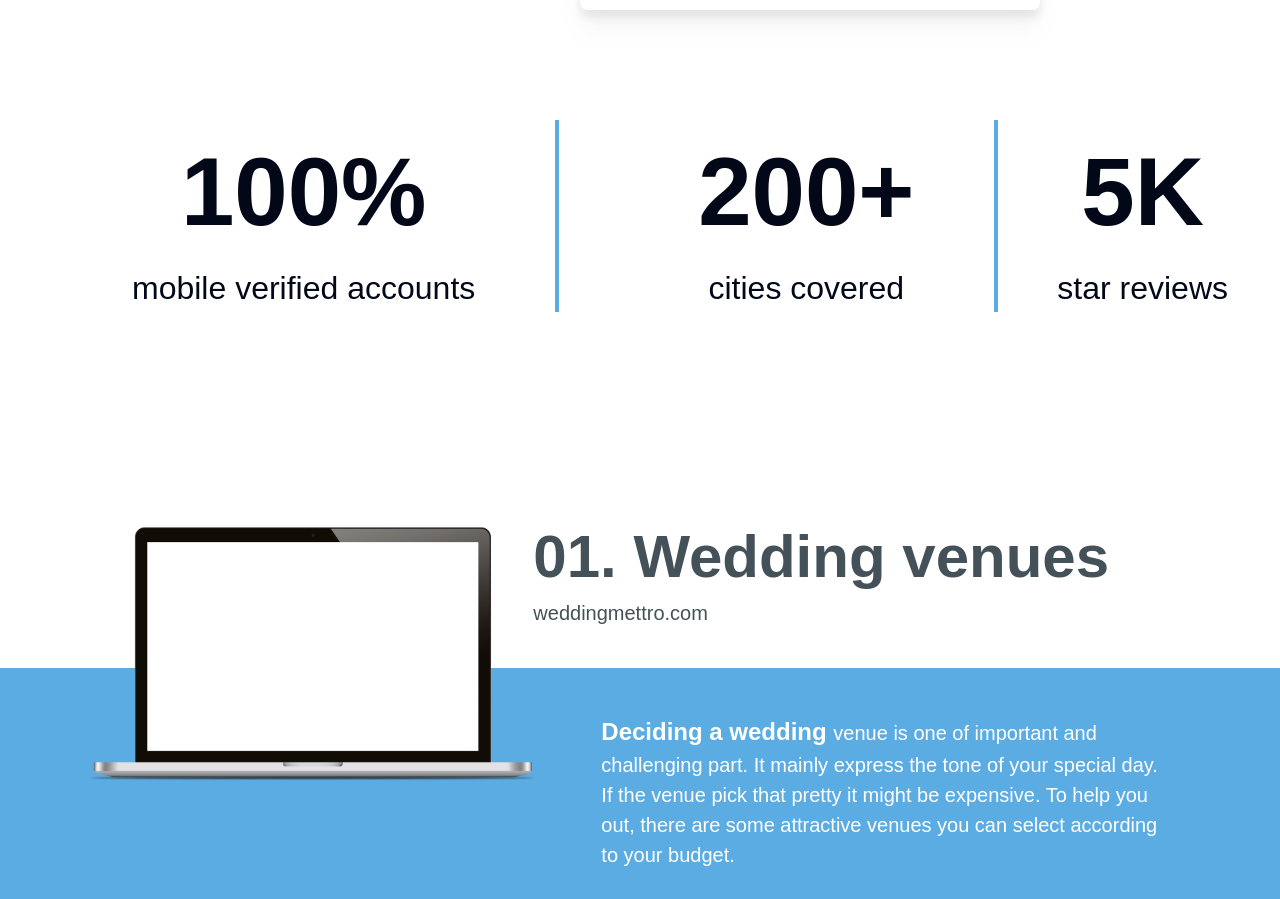
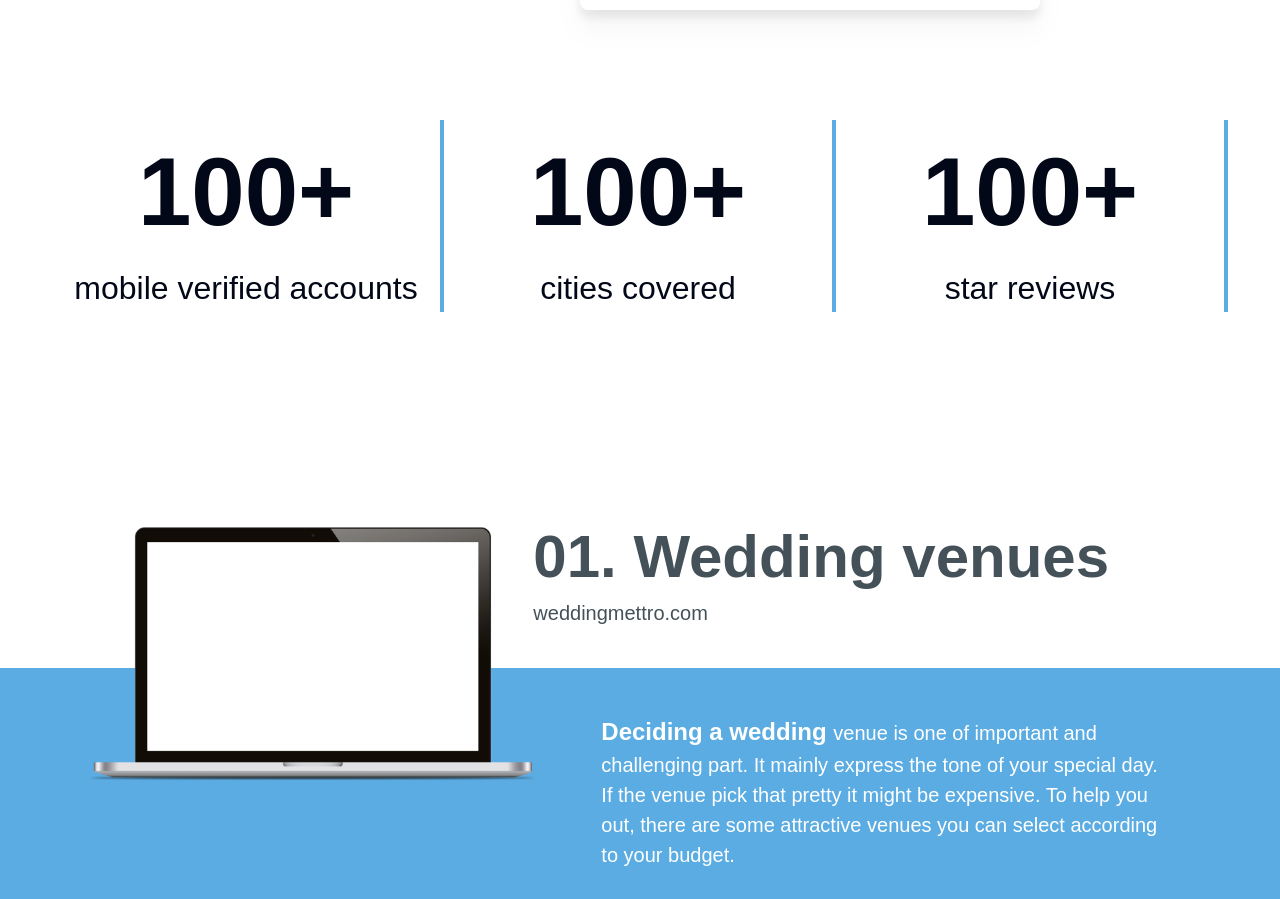
Before and after one commit to SphiriaDigital666/Wedding-Application, a Next.js app: page / in a window 1280 px wide. Shown: the part 800-1699 px from the top of the page. Built offline with nearby package versions, Linux system fonts and the light colour scheme; no server answers; a web font is replaced by a local one.

Commit message:
Adding animations and counting functionality to the counter

```diff
--- a/app/page.tsx
+++ b/app/page.tsx
@@ -1,3 +1,4 @@
+'use client';
 import LoginButton from '@/components/auth/login-button';
 import { Button } from '@/components/ui/button';
 import Carousel from './_landingPage/carousel';
@@ -7,7 +8,52 @@ import Image from 'next/image';
 
 import { Input } from '@/components/ui/input';
 import FeedbackComponent from './_landingPage/FeedbackComponent';
+import { useEffect, useState } from 'react';
+import { motion } from 'framer-motion';
 // import ProfileGallery from "./_landingPage/ProfileGallery";
+
+interface CounterProps {
+  value: number;
+  label: string;
+}
+
+const Counter: React.FC<CounterProps> = ({ value, label }) => {
+  const [count, setCount] = useState(0);
+
+  useEffect(() => {
+    const interval = setInterval(() => {
+      if (count < value) {
+        setCount((prevCount) => prevCount + 1);
+      }
+    }, 10);
+
+    return () => clearInterval(interval);
+  }, [count, value]);
+
+  return (
+    <motion.div
+      className="border-[#5BACE3] border-r-4 overflow-hidden"
+      style={{ width: '400px' }}
+    >
+      <motion.p
+        className="font-bold text-[96px] text-center"
+        initial={{ opacity: 0 }}
+        animate={{ opacity: 1 }}
+        transition={{ delay: 0.5 }}
+      >
+        {count}+
+      </motion.p>
+      <motion.p
+        className="font-medium text-[32px] text-center"
+        initial={{ opacity: 0 }}
+        animate={{ opacity: 1 }}
+        transition={{ delay: 0.7 }}
+      >
+        {label}
+      </motion.p>
+    </motion.div>
+  );
+};
 
 export default function Home() {
   return (
@@ -73,22 +119,9 @@ export default function Home() {
 
       <div className="hidden md:block container mx-auto mt-[200px] mb-[200px]">
         <div className="flex items-center justify-between mx-[20px] ">
-          <div className="border-r-4 border-[#5BACE3] px-[80px]">
-            <p className="font-bold text-[96px] text-center">100%</p>
-            <p className="font-medium text-[32px]">mobile verified accounts</p>
-          </div>
-
-          <div className="border-r-4 border-[#5BACE3]  px-[80px]">
-            <p className="font-bold text-[96px] text-center">200+</p>
-            <p className="font-medium text-[32px] text-center">
-              cities covered
-            </p>
-          </div>
-
-          <div className="">
-            <p className="font-bold text-[96px] text-center">5K</p>
-            <p className="font-medium text-[32px] text-center">star reviews</p>
-          </div>
+          <Counter value={100} label="mobile verified accounts" />
+          <Counter value={100} label="cities covered" />
+          <Counter value={100} label="star reviews" />
         </div>
       </div>
 
--- a/package.json
+++ b/package.json
@@ -27,6 +27,7 @@
     "clsx": "^2.1.0",
     "date-fns": "^3.3.1",
     "embla-carousel-react": "^8.0.0-rc21",
+    "framer-motion": "^11.0.5",
     "lucide-react": "^0.315.0",
     "next": "14.1.0",
     "next-auth": "^5.0.0-beta.5",
```
Also changed, not shown: 1 other file (tests, documents, lock files or other folders).
